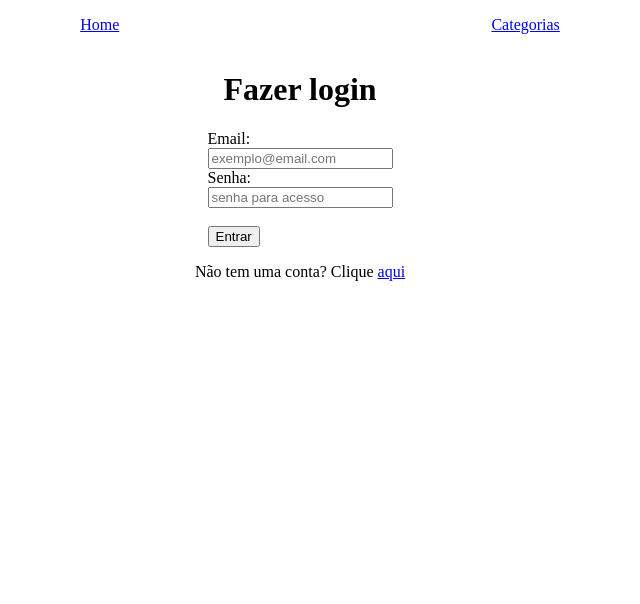
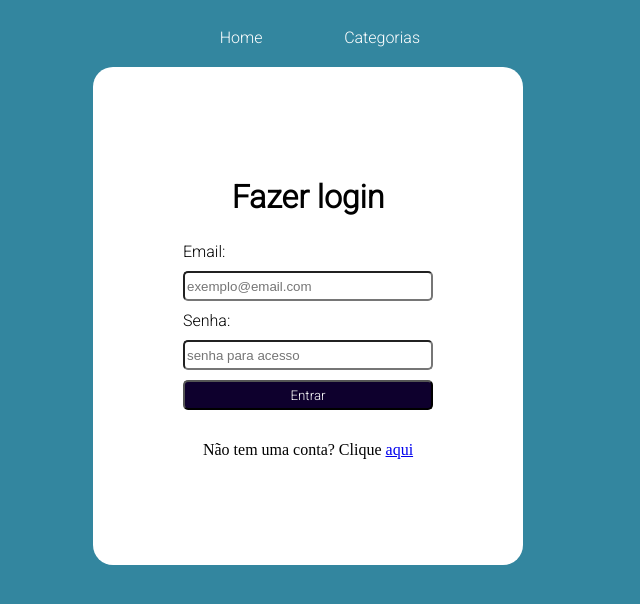
Before and after one commit to RenataUzeda/pdv-bellavenda, a website: page src/index.html in a window 1280 px wide. Shown: the whole page, without its empty margins (340-980 px from the left). Drawn offline with Linux system fonts and the light colour scheme; a web font is replaced by a local one.

Commit message:
merge resolução de conflitos

```diff
--- a/src/frontend/scripts/usuario-cadastrar.js
+++ b/src/frontend/scripts/usuario-cadastrar.js
@@ -37,11 +37,6 @@ async function enviarDadosApi(novoUsuario) {
 
         limparFormulario();
         window.location.href = '../index.html';
-<<<<<<< HEAD
-
-=======
-
->>>>>>> dc1e98e0b95cf2283f7c0fbfec00051bdf893a54
     } else {
         const erro = await resposta.json();
         alert('Erro ao cadastrar: ' + erro.mensagem);
--- a/src/frontend/styles/styles.css
+++ b/src/frontend/styles/styles.css
@@ -1,4 +1,4 @@
-main {
+/* main {
     margin: 0;
     padding: 0;
     box-sizing: border-box;
@@ -15,4 +15,110 @@ header ul{
     flex-direction: row;
     justify-content: space-evenly;
     align-items: center;
+} */
+
+@import url('https://fonts.googleapis.com/css2?family=Gabarito&family=Roboto:wght@300&display=swap');
+
+:root {
+    --first-color: #33869f;
+    --second-color: #FFFFFF;
+
+    --first-font: 'Roboto', sans-serif;
 }
+
+* {
+    box-sizing: border-box;
+    background-color: var(--first-color);
+}
+
+body {
+    width: 100%;
+    height: 100%;
+    display: flex;
+    flex-direction: column;
+    align-items: center;
+}
+
+header {
+    width: 30%;
+    padding: 20px;
+}
+
+ul {
+    display: flex;
+    flex-direction: row;
+    justify-content: space-evenly;
+    align-self: center;
+    list-style-type: none;
+    margin: 0%;
+    padding: 0%;
+}
+
+.header_li {
+    background-color: var(--first-color);
+    font-family: var(--first-font);
+    color: var(--second-color);
+    text-decoration: none;
+    padding: 20%;
+}
+
+main {
+    background-color: #FFF;
+    max-width: 50%;
+    padding: 7%;
+    border-radius: 20px;
+    display: flex;
+    flex-direction: column;
+    align-items: center;
+    gap: 5px;
+}
+
+h1 {
+    background-color: #FFF;
+    font-size: 2rem;
+    font-family: var(--first-font);
+}
+
+form {
+    background-color: #FFF;
+}
+
+label {
+    background-color: #FFF;
+    font-family: var(--first-font);
+}
+
+button {
+    display: block;
+    font-family: var(--first-font);
+    margin: 10px auto;
+    border-radius: 5px;
+    width: 250px;
+    height: 30px;
+    background-color: rgb(14, 0, 45);
+    color: #FFF;
+    -webkit-transition-duration: 0.4s;
+    transition-duration: 0.4s;
+}
+
+button:hover {
+    background-color: rgb(220, 220, 220);
+    color: rgb(14, 0, 45);
+}
+
+input {
+    display: block;
+    background-color: #FFF;
+    margin: 10px auto;
+    border-radius: 5px;
+    width: 250px;
+    height: 30px;
+}
+
+p {
+    background-color: #FFF;
+}
+
+a {
+    background-color: var(--second-color);
+}
--- a/src/index.html
+++ b/src/index.html
@@ -1,5 +1,6 @@
 <!DOCTYPE html>
 <html lang="pt-br">
+
 <head>
     <meta charset="UTF-8">
     <meta name="viewport" content="width=device-width, initial-scale=1.0">
@@ -7,27 +8,29 @@
     <link rel="stylesheet" href="./frontend/styles/styles.css">
 
 </head>
+
 <body>
     <header>
         <ul>
-            <li><a href="./frontend/usuario-detalhar.html">Home</a></li>
-            <li><a href="./frontend/listar-categoria.html">Categorias</a></li>
+            <li><a class="header_li" href="./frontend/usuario-detalhar.html">Home</a></li>
+            <li><a class="header_li" href="./frontend/listar-categoria.html">Categorias</a></li>
         </ul>
     </header>
     <main>
         <h1>Fazer login</h1>
-    <form method="POST">
-        <label for="email">Email:</label><br>
-        <input type="text" id="email" name="email" placeholder="exemplo@email.com"><br>
-        <label for="senha">Senha:</label><br>
-        <input type="password" id="senha" name="senha" placeholder="senha para acesso"><br><br>
-        <button id="enviar">Entrar</button>
-    </form>
 
-    <p>Não tem uma conta? Clique <a href="./frontend/usuario-cadastrar.html">aqui</a></p>
+        <form method="POST">
+            <label for="email">Email:</label>
+            <input type="text" id="email" name="email" placeholder="exemplo@email.com">
+            <label for="senha">Senha:</label>
+            <input type="password" id="senha" name="senha" placeholder="senha para acesso">
+            <button id="enviar">Entrar</button>
+        </form>
+
+        <p>Não tem uma conta? Clique <a href="./frontend/usuario-cadastrar.html">aqui</a></p>
     </main>
-
 
     <script src="./frontend/scripts/index.js"></script>
 </body>
+
 </html>
```
